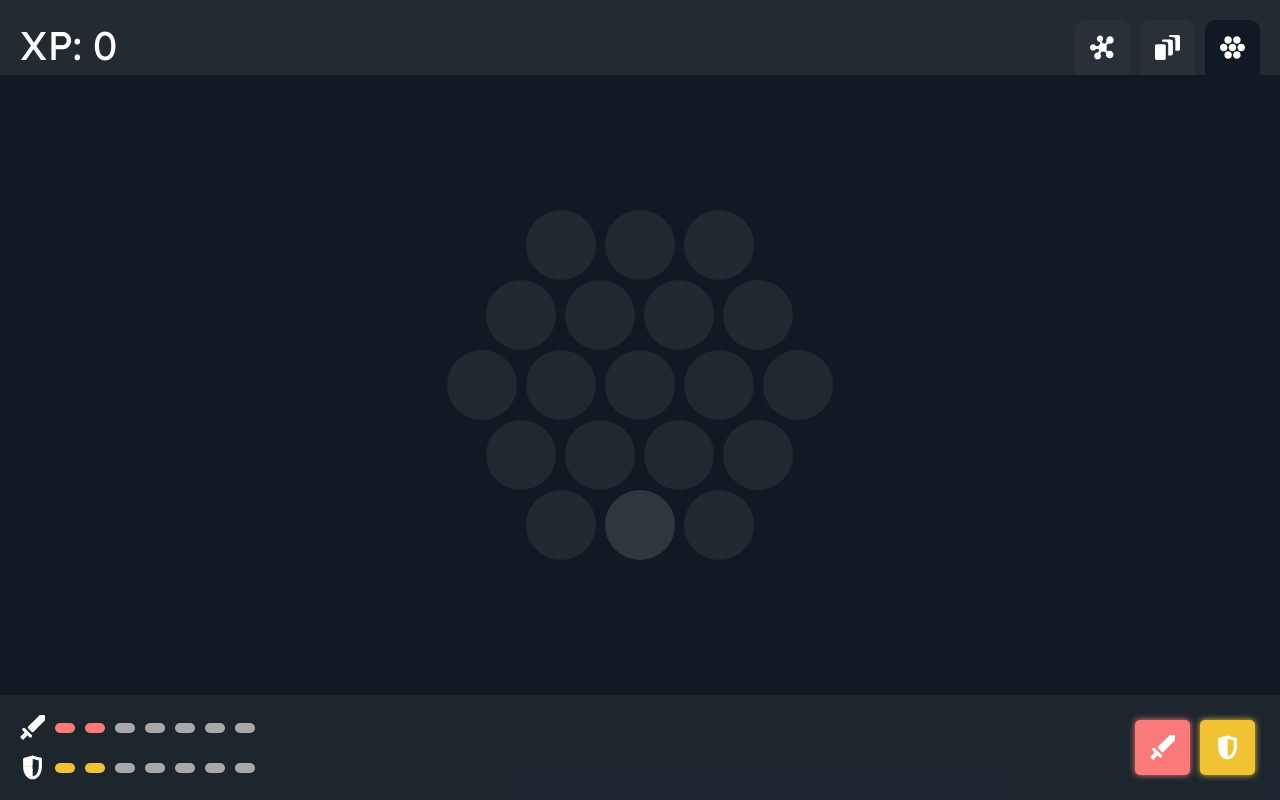
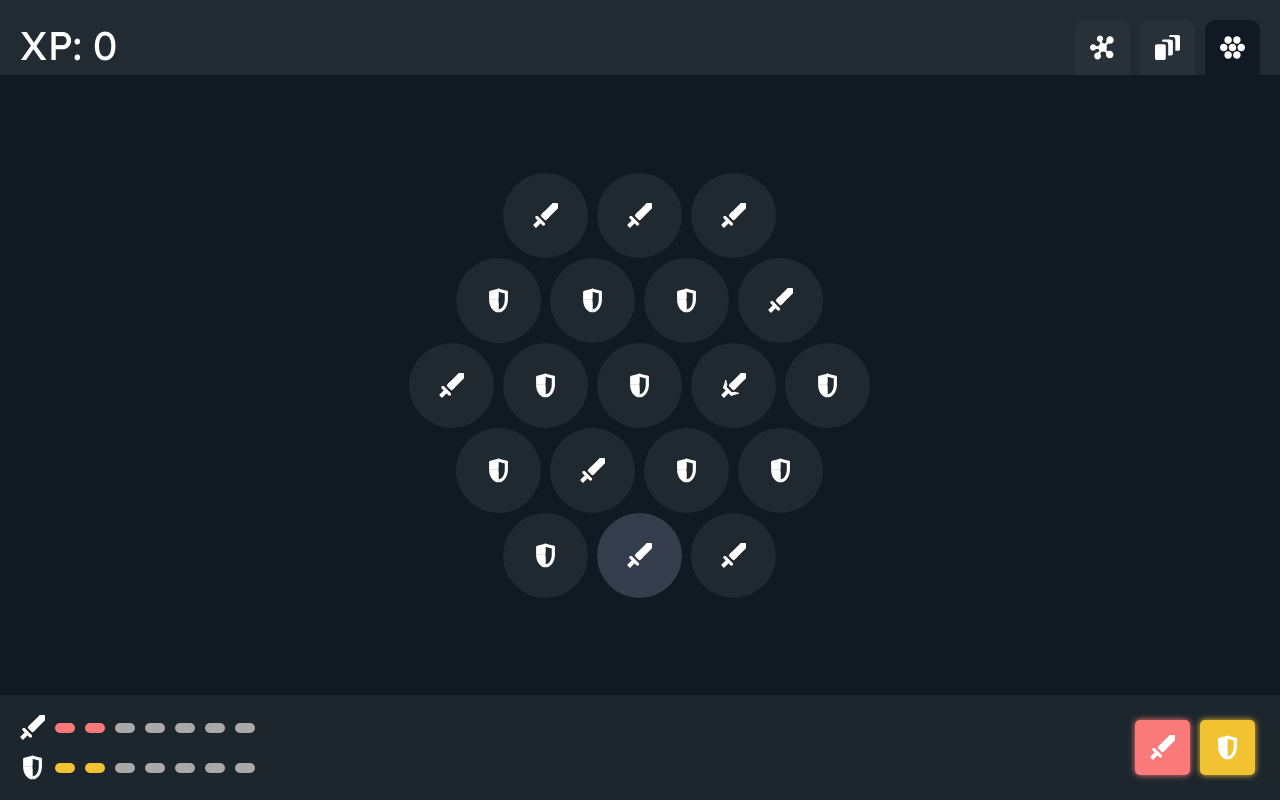
Before and after one commit to alexander-i-yang/Helix-3, a React (Create React App) app: page / in a window 1280 px wide. Built offline with nearby package versions, Linux system fonts and the light colour scheme.

Commit message:
Added icons to map

```diff
--- a/src/App.js
+++ b/src/App.js
@@ -786,6 +786,7 @@ const MapSpace = props => {
       className={className}
       onClick={props.onClick}
       >
+      <Icon name={props.data["iconName"]} />
     </div>
   );
 };
@@ -800,8 +801,14 @@ class Map extends React.Component {
       const row = [];
       for(let j = 0; j<cellsNum; ++j) {
         const playerSpace = i===rows-1 && j===(cellsNum-1)/2;
+        const iconSkill = Math.floor(Math.random()*2);
+        const iconLevel = Math.floor(Math.random()*10);
+        let icon = cards[iconSkill%2===0 ? "A" : "D"];
+        icon = icon[iconLevel===0 ? 1 : 0]["name"];
+        console.log(icon);
         const space = {
           playerSpace: playerSpace,
+          iconName: icon,
         };
         row.push(space);
       }
--- a/src/App.scss
+++ b/src/App.scss
@@ -176,16 +176,17 @@ button {
     display: flex;
     justify-content:center;
     & .space {
-      height: 70px;
-      width: 70px;
+      padding: 30px;
+      display: flex;
       border-radius: 100px;
       background: #ffffff10;
       margin: 0 5px 0 4px;
       cursor: pointer;
-      &.clicked {background: #a0a0ff10;}
+      transition: all 0.3s;
+      &.clicked {background: #ffffff20;}
       &.playerSpace {
-        background: #ffffff20;
-        &.clicked {background: #a0a0ff20;}
+        background: #cfcfff30;
+        &.clicked {background: #c0c0ff28;}
       }
     }
   }
```
